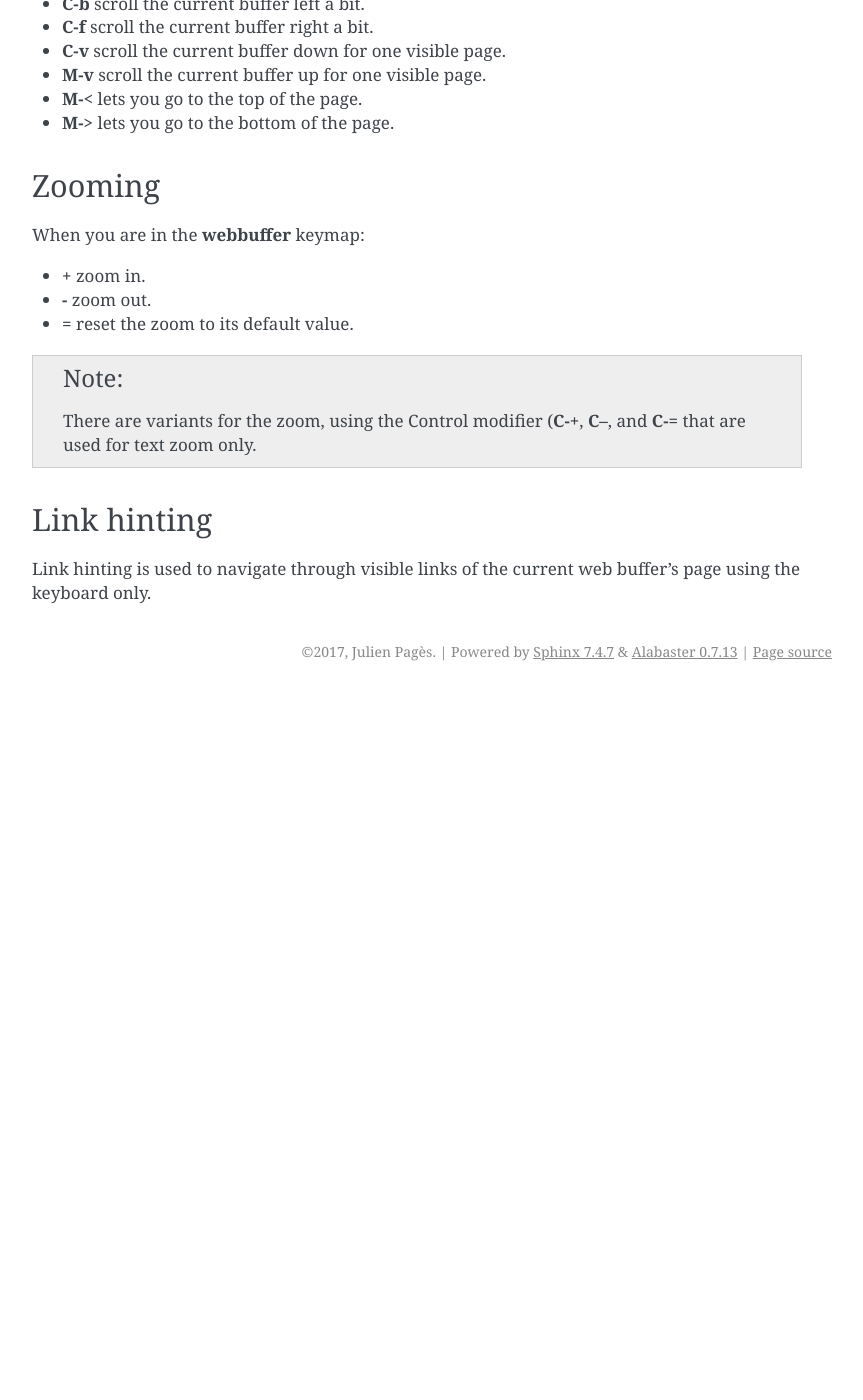
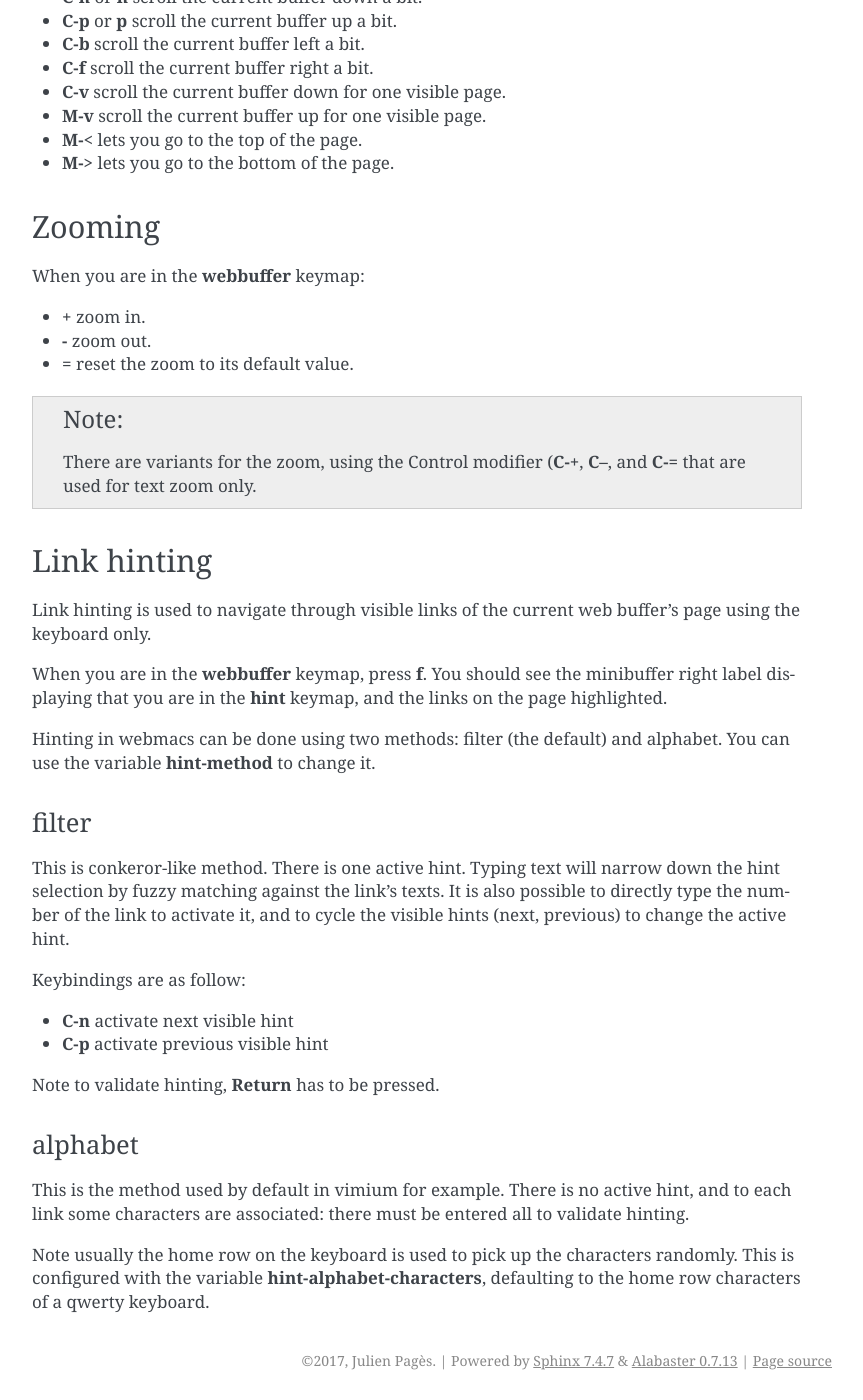
Before and after one commit to parkouss/webmacs, a Sphinx documentation site: the page built from docs/basic_usage.rst, in a window 1280 px wide and 1400 px high, scrolled down 1314 px. Shown: the whole window, without its empty margins (333-1196 px from the left). Built offline with Sphinx 7.4.7, drawn with Linux system fonts in a browser that asks for light colours; pages that are not in the unit, such as notebooks, are missing from menus; before the commit the page ends 2005 px from its top, so only the background shows below that; some of the changed text lies outside the part shown.

Commit message:
[doc] document how to hint links
And a few other things.

```diff
--- a/docs/basic_usage.rst
+++ b/docs/basic_usage.rst
@@ -20,9 +20,9 @@ Running a command using its name
 It is always possible to run a command using its name. Some commands does not
 have default key bindings and thought requires to be called this way. To call a
 command using its name, use the **M-x** keybinding, then select in the list (or
-type) the command you want to run, followed by **Ret** (the Enter key).
+type) the command you want to run, followed by **Return** (the Enter key).
 
-For example, **M-x** toggle-toolbar <Ret> will toggle the webmac's toolbar.
+For example, **M-x** toggle-toolbar <Return> will toggle the webmac's toolbar.
 
 
 Live documentation
@@ -50,6 +50,9 @@ following commands:
   Self-documentation is super useful for many things. If you want for example to
   define a custom binding for a command but you don't know its name, you can
   always use :key:`C-h k` to help you.
+
+  Also, do not hesitate to use :key:`C-h v` to see the description of a
+  variable.
 
 
 Navigation
@@ -90,3 +93,38 @@ Link hinting
 
 Link hinting is used to navigate through visible links of the current web
 buffer's page using the keyboard only.
+
+When you are in the :keymap:`webbuffer` keymap, press :key:`f`. You should see
+the minibuffer right label displaying that you are in the :keymap:`hint` keymap,
+and the links on the page highlighted.
+
+.. current-keymap:: hint
+
+Hinting in webmacs can be done using two methods: filter (the default) and
+alphabet. You can use the variable :var:`hint-method` to change it.
+
+filter
+------
+
+This is conkeror-like method. There is one active hint. Typing text will narrow
+down the hint selection by fuzzy matching against the link's texts. It is also
+possible to directly type the number of the link to activate it, and to cycle
+the visible hints (next, previous) to change the active hint.
+
+Keybindings are as follow:
+
+- :key:`C-n` activate next visible hint
+- :key:`C-p` activate previous visible hint
+
+Note to validate hinting, :key:`Return` has to be pressed.
+
+alphabet
+--------
+
+This is the method used by default in vimium for example. There is no active
+hint, and to each link some characters are associated: there must be entered all
+to validate hinting.
+
+Note usually the home row on the keyboard is used to pick up the characters
+randomly. This is configured with the variable :var:`hint-alphabet-characters`,
+defaulting to the home row characters of a qwerty keyboard.
--- a/docs/ext/webmacs_sphinx_ext.py
+++ b/docs/ext/webmacs_sphinx_ext.py
@@ -157,7 +157,7 @@ KEYMAPS_BINDINGS_CACHE = {}
 def get_keymap_bindings(keymap_name):
     if keymap_name not in KEYMAPS_BINDINGS_CACHE:
         KEYMAPS_BINDINGS_CACHE[keymap_name] \
-            = {k: v for k, v in KEYMAPS[keymap_name].all_bindings()}
+            = {k: v for k, v in KEYMAPS[keymap_name].all_bindings(raw_fn=True)}
     return KEYMAPS_BINDINGS_CACHE[keymap_name]
 
 
```
Also changed, not shown: docs/concepts.rst (+12 -3 lines), 1 other file.
